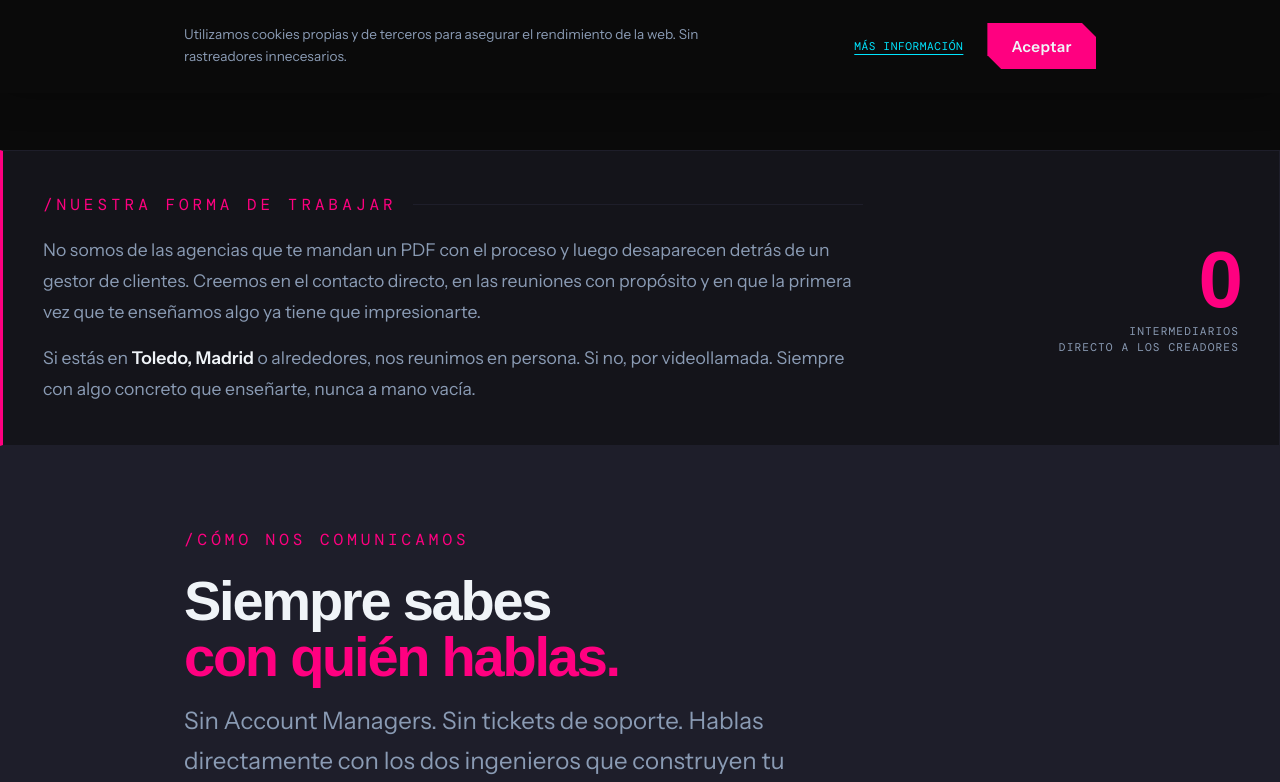
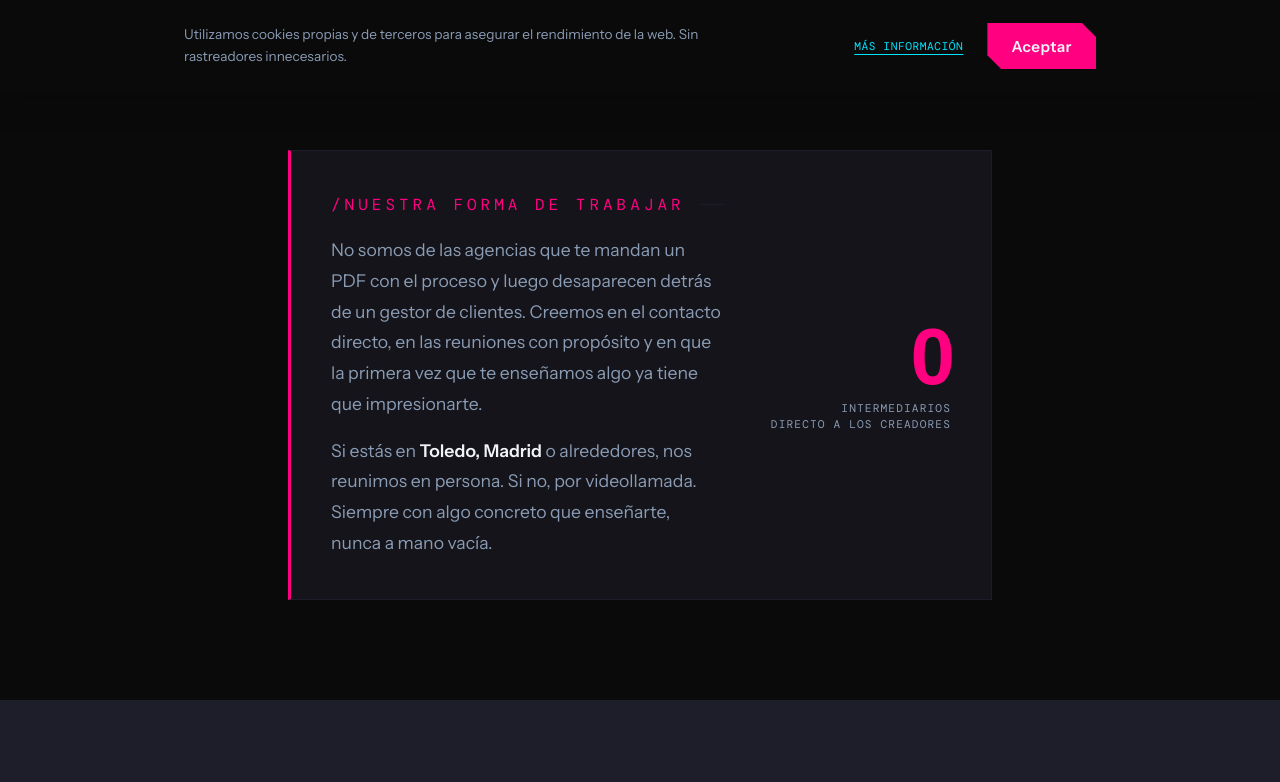
Before and after one commit to KatanStudio/KatanWeb, a React (Vite) app: page /proceso in a window 1280 px wide. Shown: the part 707-1489 px from the top of the page. Built offline with nearby package versions, Linux system fonts and the light colour scheme; a web font is replaced by a local one.

Commit message:
añadido margin proceso

```diff
--- a/src/styles/proceso.css
+++ b/src/styles/proceso.css
@@ -85,6 +85,7 @@
   padding: 2.5rem;
   background: var(--sheath);
   border: 1px solid var(--ghost);
+  margin: 0px 288px 100px 288px;
   border-left: 3px solid var(--edge);
 }
 
```
